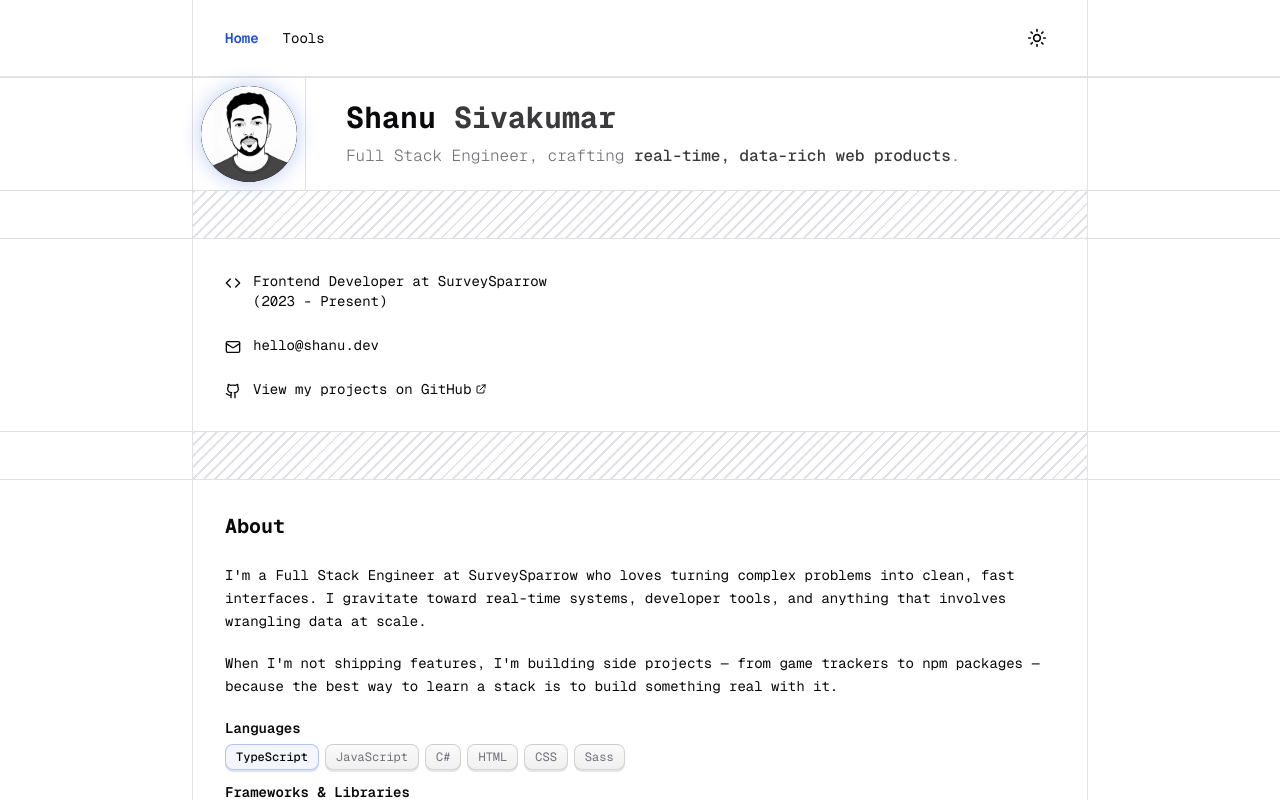
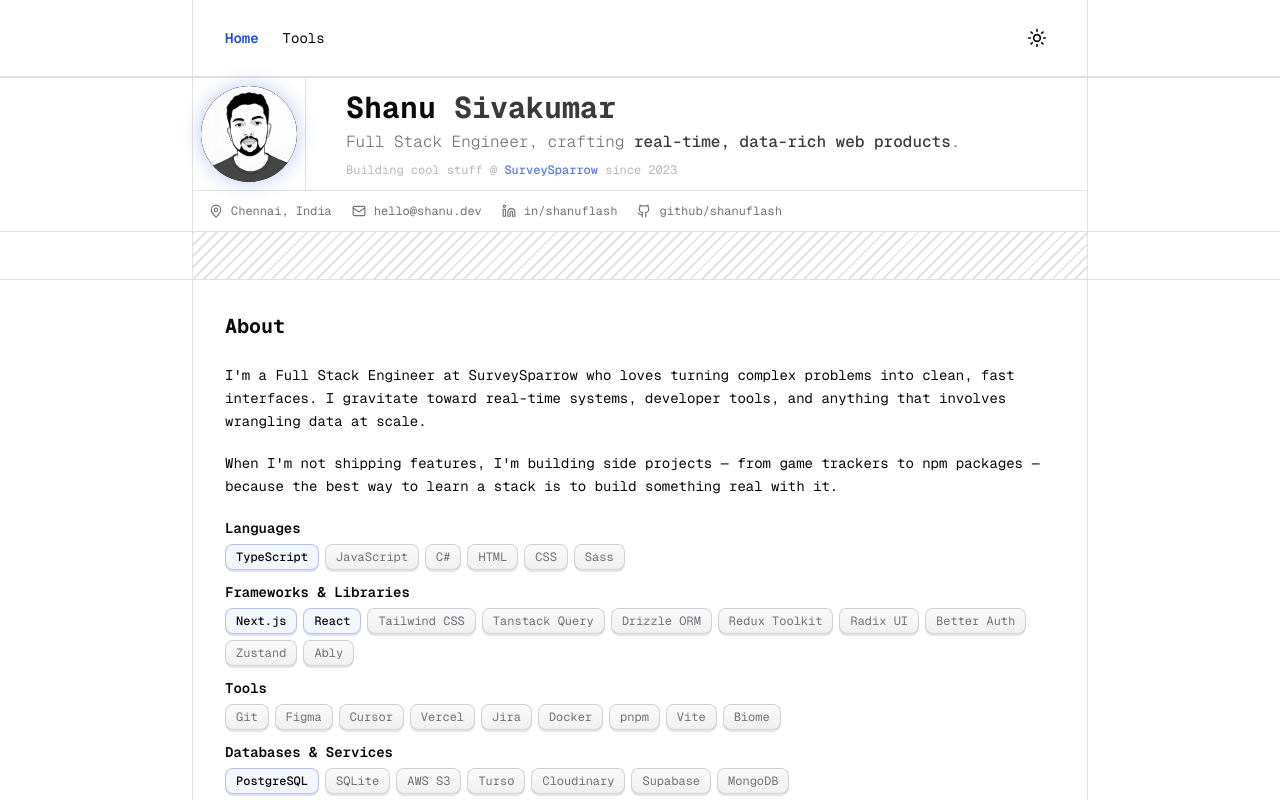
Before and after one commit to shanuflash/portfolio, a Next.js app: page / in a window 1280 px wide. Shown: the top 800 px of the page. Built offline with nearby package versions, Linux system fonts and the light colour scheme.

Commit message:
feat: redesign page header

```diff
--- a/src/app/page.js
+++ b/src/app/page.js
@@ -11,7 +11,7 @@
       <Navigation currentPage="home" />
       <div className="border-t border-b soft-grid-border bg-background">
         <div className="max-w-4xl border-x soft-grid-border mx-auto">
-          <div className="flex  items-center gap-4 p-0">
+          <div className="flex items-center gap-4 p-0">
             <div className="flex border-r h-full justify-center items-center p-2 soft-grid-border">
               <div className="w-24 h-24 rounded-full bg-foreground flex items-center justify-center overflow-hidden profile-glow">
                 <Image
@@ -25,7 +25,7 @@
               </div>
             </div>
             <div className="flex-1 px-6">
-              <div className="flex items-center gap-2 mb-2">
+              <div className="flex items-center gap-2 mb-1">
                 <h1 className="text-2xl sm:text-3xl font-bold text-foreground">
                   Shanu <span className="text-foreground/80">Sivakumar</span>
                 </h1>
@@ -37,28 +37,28 @@
                 </span>
                 .
               </p>
+              <p className="text-xs text-muted-foreground/50 mt-2">
+                Building cool stuff @{' '}
+                <span className="text-accent/75 font-medium">SurveySparrow</span>
+                {' '}since 2023
+              </p>
             </div>
           </div>
-        </div>
-      </div>
-      <DiagonalDivider />
-      <div className="border-b soft-grid-border bg-background">
-        <div className="max-w-4xl border-x soft-grid-border mx-auto">
-          <div className="space-y-6 p-8">
+          <div className="border-t soft-grid-border px-4 py-3 flex flex-wrap items-center gap-x-5 gap-y-2">
             {infoItems.map((item) => {
               const iconElement =
                 typeof item.icon === 'string'
-                  ? getIcon(item.icon, 'w-4 h-4 text-foreground mt-0.5')
+                  ? getIcon(item.icon, 'w-3.5 h-3.5 text-muted-foreground')
                   : item.icon;
               return (
-                <div key={item.id} className="flex items-start gap-3">
+                <div key={item.id} className="flex items-center gap-2">
                   <div
-                    className="w-4 h-4 text-foreground mt-0.5"
+                    className="w-3.5 h-3.5 text-muted-foreground"
                     aria-hidden="true"
                   >
                     {iconElement}
                   </div>
-                  <span className="text-sm text-foreground transition-all duration-300 hover:-translate-y-px">
+                  <span className="text-xs text-muted-foreground transition-all duration-300 hover:text-foreground">
                     {item.content}
                   </span>
                 </div>
--- a/src/components/icon-mapper.js
+++ b/src/components/icon-mapper.js
@@ -30,6 +30,7 @@
   Gamepad2,
   MemoryStick,
   Trophy,
+  MapPin,
 } from 'lucide-react';
 
 const iconMap = {
@@ -64,6 +65,7 @@
   Gamepad2,
   MemoryStick,
   Trophy,
+  MapPin,
 };
 
 export function getIcon(iconName, className = '') {
--- a/src/data/portfolio.js
+++ b/src/data/portfolio.js
@@ -381,24 +381,29 @@
 
 export const infoItems = [
   {
-    id: 'role',
-    icon: 'Code',
-    content: (
-      <>
-        Frontend Developer at SurveySparrow
-        <br /> (2023 - Present)
-      </>
-    ),
+    id: 'location',
+    icon: 'MapPin',
+    content: 'Chennai, India',
   },
   {
     id: 'email',
     icon: 'Mail',
     content: (
+      <a href="mailto:hello@shanu.dev">
+        hello@shanu.dev
+      </a>
+    ),
+  },
+  {
+    id: 'linkedin',
+    icon: 'Linkedin',
+    content: (
       <a
-        href="mailto:hello@shanu.dev"
-        className="text-sm text-foreground transition-all duration-300 hover:-translate-y-px"
+        href="https://www.linkedin.com/in/shanuflash/"
+        target="_blank"
+        rel="noopener noreferrer"
       >
-        hello@shanu.dev
+        in/shanuflash
       </a>
     ),
   },
@@ -410,22 +415,8 @@
         href="https://github.com/shanuflash"
         target="_blank"
         rel="noopener noreferrer"
-        className="inline-flex items-center gap-1 text-sm text-foreground transition-all duration-300 hover:-translate-y-px"
       >
-        <span>View my projects on GitHub</span>
-        <svg
-          className="w-3 h-3"
-          fill="none"
-          stroke="currentColor"
-          viewBox="0 0 24 24"
-        >
-          <path
-            strokeLinecap="round"
-            strokeLinejoin="round"
-            strokeWidth={2}
-            d="M10 6H6a2 2 0 00-2 2v10a2 2 0 002 2h10a2 2 0 002-2v-4M14 4h6m0 0v6m0-6L10 14"
-          />
-        </svg>
+        github/shanuflash
       </a>
     ),
   },
```
